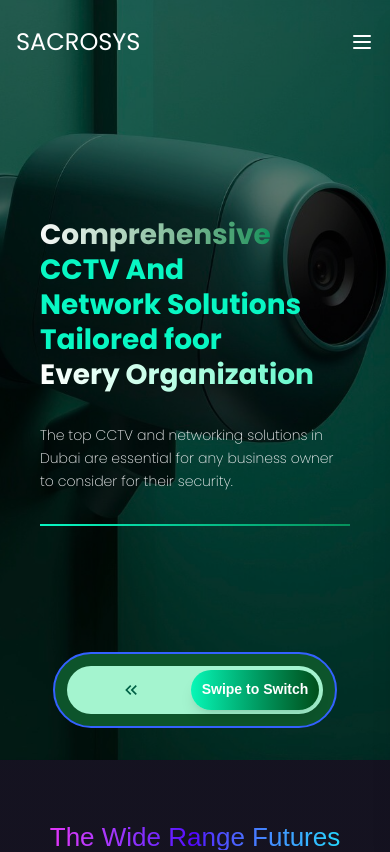
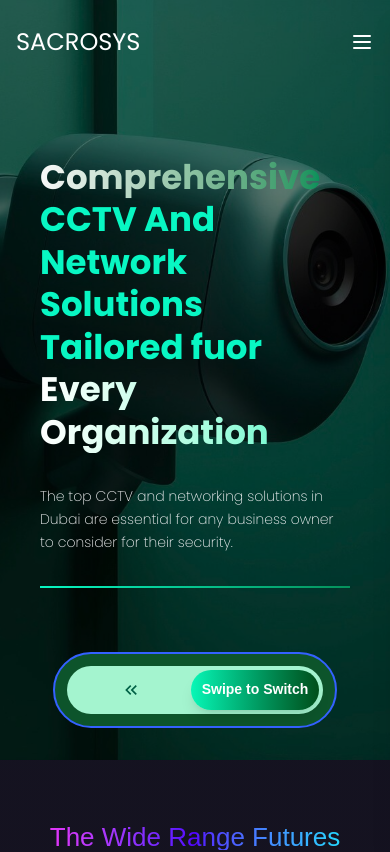
Before and after one commit to jagathkrishna123/sacrosys, a React (Vite) app: page / in a window 390 px wide. Shown: the top 852 px of the page. Built offline with nearby package versions, Linux system fonts and the light colour scheme; a web font is replaced by a local one.

Commit message:
tenthh commit

```diff
--- a/src/components/Header.jsx
+++ b/src/components/Header.jsx
@@ -15,7 +15,7 @@ const Header = () => {
 
       {/* Content note change padding++++++++++++++++++ */}
       <div className="max-w-7xl relative z-10 w-full p-4 sm:p-6 md:p-0">
-        <div className="max-w-2xl font-bold text-[28px] sm:text-[32px] md:text-[40px] font-pop flex flex-col gap-4 md:gap-2 leading-tight sm:leading-snug">
+        <div className="max-w-2xl font-bold text-[34px] sm:text-[36px] md:text-[40px] font-pop flex flex-col gap-4 md:gap-2 leading-tight sm:leading-snug">
 
           {/* Headings */}
           <div className="mb-4">
@@ -25,7 +25,7 @@ const Header = () => {
               </span>{" "}
               CCTV And
             </p>
-            <p className="text-[#08F7C3] max-w-sm">Network Solutions Tailored foor</p>
+            <p className="text-[#08F7C3] max-w-sm">Network Solutions Tailored fuor</p>
             <p className="bg-gradient-to-r from-white to-[#08F7c3] bg-clip-text text-transparent">
               Every Organization
             </p>
```
